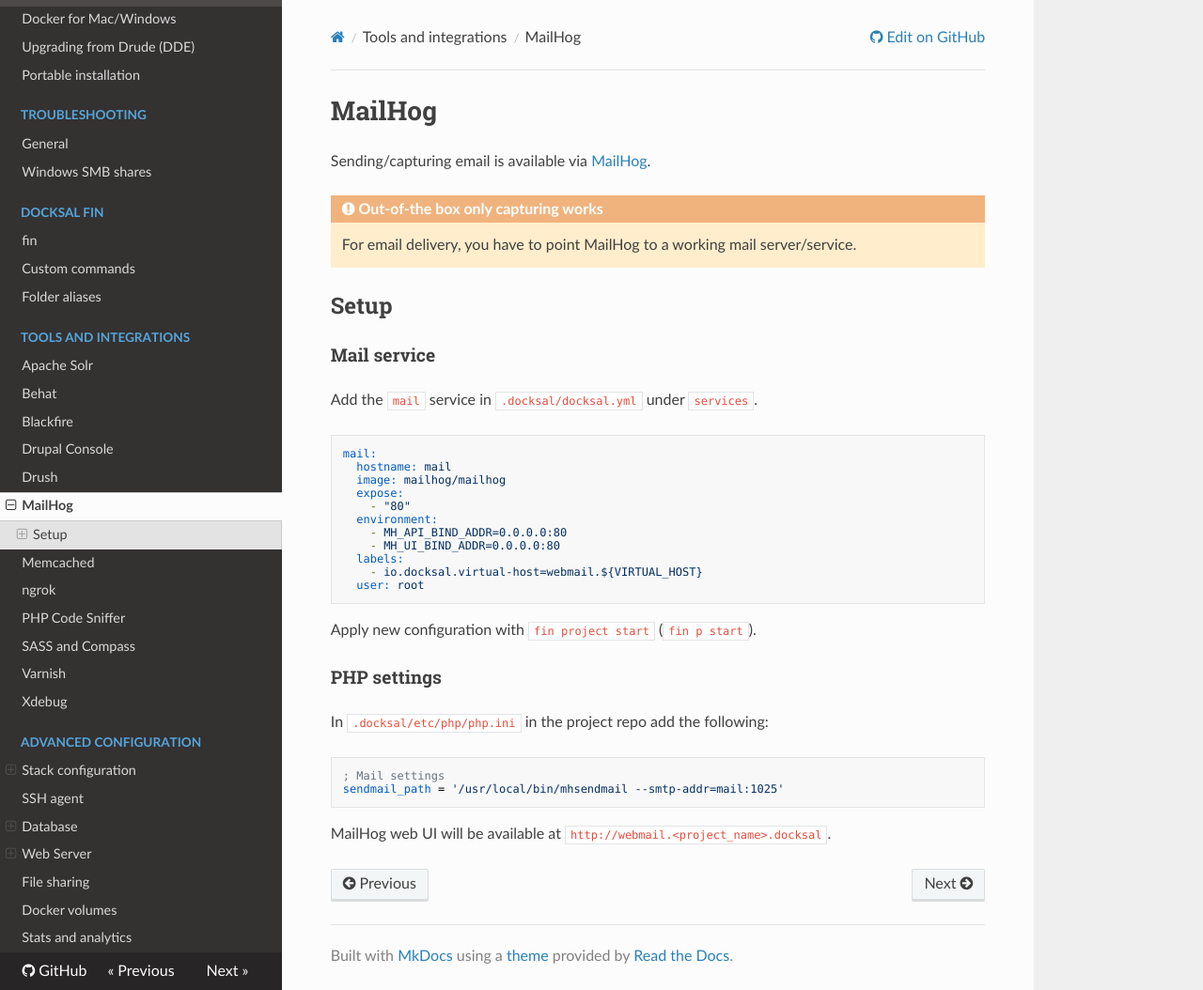
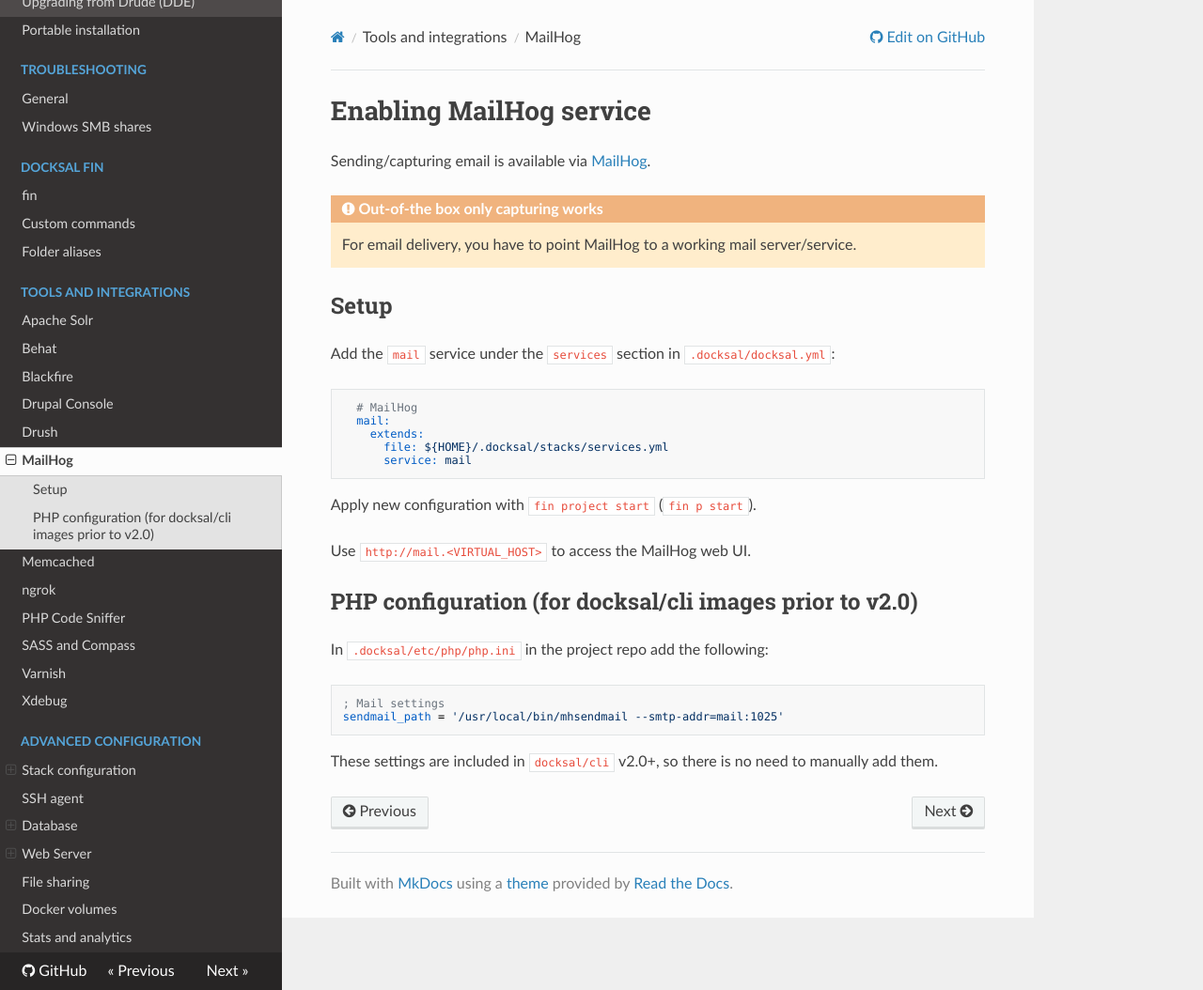
Before and after one commit to docksal/docksal, an MkDocs documentation site: the page built from docs/tools/mailhog.md, in a window 1280 px wide and 1054 px high. Shown: the whole window at 94% size. Built offline with MkDocs 1.6.1, drawn with Linux system fonts in a browser that asks for light colours; nearby versions of some CDN libraries; old or Windows-style settings are respelled for this version of MkDocs.

Commit message:
Updated mailhog service and docs.
- Using the new io.docksal.virtual-port label supported in docksal/vhost-proxy:1.2+
- MailHog web UI can now be accessed via vhost-proxy at http://mail.<VIRTUAL_HOST>
- Removed "expose" and binding to port 80 and the corresponding "user: root" override (necessary to bind to privileged ports)
- Added service definition in services.yml and suggesting users use the extends approach in yml

Fixes #446

````diff
--- a/docs/tools/mailhog.md
+++ b/docs/tools/mailhog.md
@@ -1,4 +1,4 @@
-# MailHog
+# Enabling MailHog service
 
 Sending/capturing email is available via [MailHog](https://github.com/mailhog/MailHog).
 
@@ -7,27 +7,22 @@ Sending/capturing email is available via [MailHog](https://github.com/mailhog/Ma
 
 ## Setup
 
-### Mail service
-
-Add the `mail` service in `.docksal/docksal.yml` under `services`.
+Add the `mail` service under the `services` section in `.docksal/docksal.yml`:
 
 ```yaml
-mail:
-  hostname: mail
-  image: mailhog/mailhog
-  expose:
-    - "80"
-  environment:
-    - MH_API_BIND_ADDR=0.0.0.0:80
-    - MH_UI_BIND_ADDR=0.0.0.0:80
-  labels:
-    - io.docksal.virtual-host=webmail.${VIRTUAL_HOST}
-  user: root
+  # MailHog
+  mail:
+    extends:
+      file: ${HOME}/.docksal/stacks/services.yml
+      service: mail
 ```
 
 Apply new configuration with `fin project start` (`fin p start`).
 
-### PHP settings
+Use `http://mail.<VIRTUAL_HOST>` to access the MailHog web UI.
+
+
+## PHP configuration (for docksal/cli images prior to v2.0)
 
 In `.docksal/etc/php/php.ini` in the project repo add the following:
 
@@ -36,4 +31,4 @@ In `.docksal/etc/php/php.ini` in the project repo add the following:
 sendmail_path = '/usr/local/bin/mhsendmail --smtp-addr=mail:1025'
 ```
 
-MailHog web UI will be available at `http://webmail.<project_name>.docksal`.
+These settings are included in `docksal/cli` v2.0+, so there is no need to manually add them.
````
Also changed, not shown: 1 other file.
